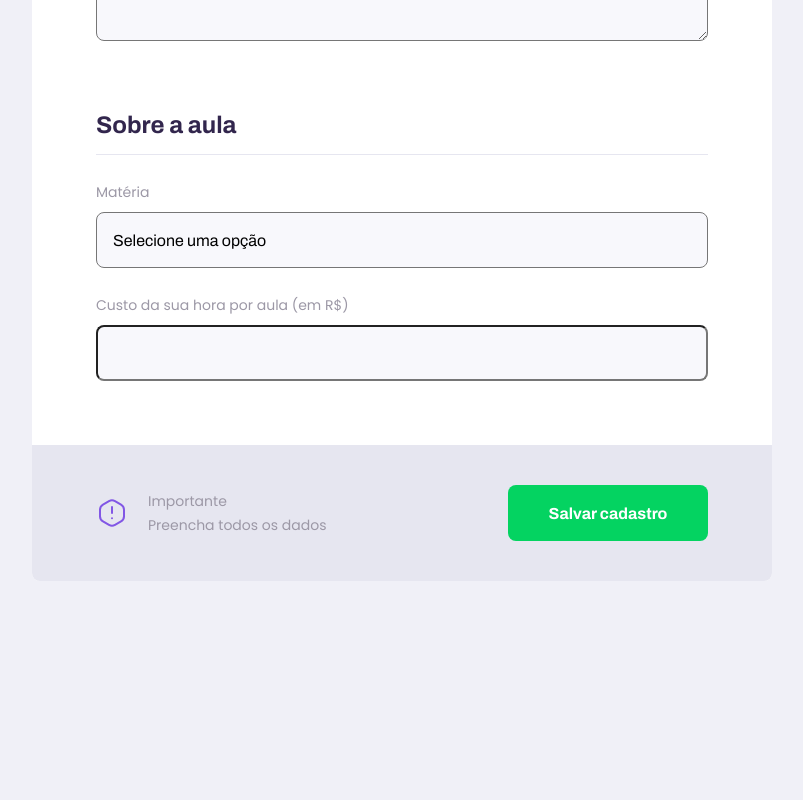
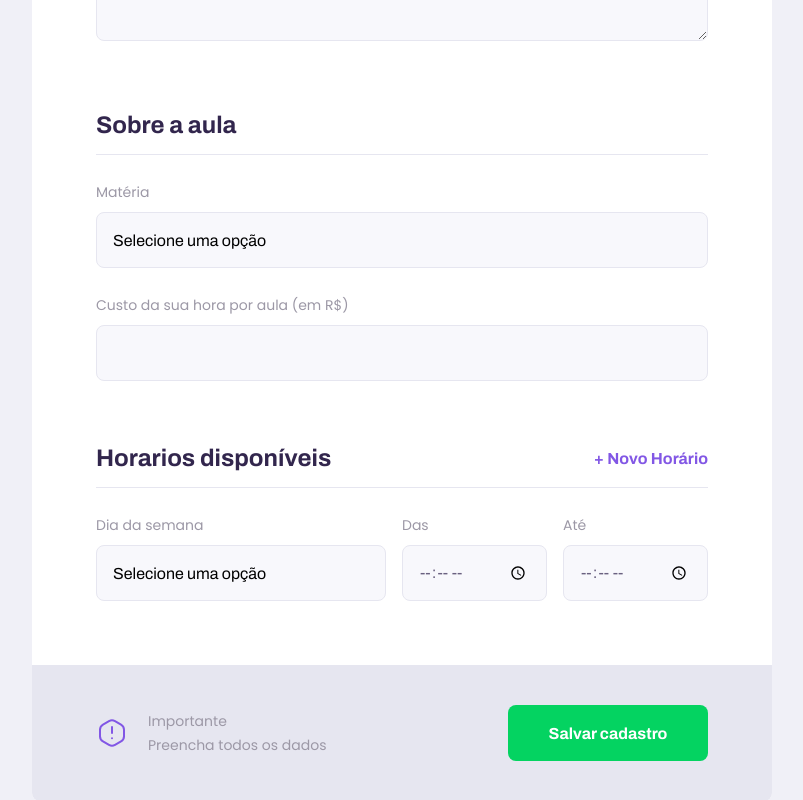
Before and after one commit to vncsmntr/NLW-Proffy, a React (Create React App) app: page /give-classes in a window 1280 px wide. Shown: the part 910-1710 px from the top of the page, without its empty margins (238-1041 px from the left). Before the commit the page ends 1491 px from the top, so only its background shows below. Built offline with nearby package versions, Linux system fonts and the light colour scheme.

Commit message:
fixed line 16 in styles.css of components

```diff
--- a/src/components/Input/styles.css
+++ b/src/components/Input/styles.css
@@ -13,7 +13,7 @@
   margin-top: 0.8rem;
   border-radius: 0.8rem;
   background: var(--color-input-background);
-  border: 1px solid var (--color-line-in-white);
+  border: 1px solid var(--color-line-in-white);
   outline: 0;
   padding: 0 1.6rem;
   font: 1.6rem Archivo;
--- a/src/components/Select/styles.css
+++ b/src/components/Select/styles.css
@@ -13,7 +13,7 @@
   margin-top: 0.8rem;
   border-radius: 0.8rem;
   background: var(--color-input-background);
-  border: 1px solid var (--color-line-in-white);
+  border: 1px solid var(--color-line-in-white);
   outline: 0;
   padding: 0 1.6rem;
   font: 1.6rem Archivo;
--- a/src/components/Textarea/styles.css
+++ b/src/components/Textarea/styles.css
@@ -14,7 +14,7 @@
   margin-top: 0.8rem;
   border-radius: 0.8rem;
   background: var(--color-input-background);
-  border: 1px solid var (--color-line-in-white);
+  border: 1px solid var(--color-line-in-white);
   outline: 0;
   resize: vertical;
   padding: 1.2rem 1.2rem;
--- a/src/pages/TeacherForm/index.tsx
+++ b/src/pages/TeacherForm/index.tsx
@@ -48,6 +48,29 @@ function TeacherForm() {
           <Input name="cost" label="Custo da sua hora por aula (em R$)" />
 
         </fieldset>
+        <fieldset>
+          <legend>
+            Horarios disponíveis
+            <button type="button">+ Novo Horário</button>
+          </legend>
+         <div className="schedule-item">
+          <Select
+          name="week_day"
+          label="Dia da semana"
+          options={[
+            { value: '0', label: 'Domingo' },
+            { value: '1', label: 'Segunda-Feira' },
+            { value: '2', label: 'Terça-Feira' },
+            { value: '3', label: 'Quarta-Feira' },
+            { value: '4', label: 'Quinta-Feira' },
+            { value: '5', label: 'Sexta-Feira' },
+            { value: '6', label: 'Sábado' },
+          ]}
+          />
+          <Input type="time" name="from" label="Das" />
+          <Input type="time" name="to" label="Até" />
+          </div>
+        </fieldset>
           <footer>
           <p>
             <img src={warningIcon} alt="Aviso importante"/>
--- a/src/pages/TeacherForm/styles.css
+++ b/src/pages/TeacherForm/styles.css
@@ -42,6 +42,19 @@
 #page-teacher-form main fieldset .input-block + .textarea-block,
 #page-teacher-form main fieldset .select-block + .input-block {
   margin-top: 2.4rem;
+}
+
+#page-teacher-form main fieldset legend button {
+  background: none;
+  border: 0;
+  color: var(--color-primary);
+  font: 700 1.6rem Archivo;
+  transition: color 0.2s;
+  cursor: pointer;
+}
+
+#page-teacher-form main fieldset legend button:hover {
+  color: var(--color-primary-dark);
 }
 
 #page-teacher-form main label {
@@ -99,6 +112,14 @@
   #page-teacher-form main fieldset {
     padding: 0 6.4rem;
   }
+  #page-teacher-form main .schedule-item {
+    display: grid;
+    grid-template-columns: 2fr 1fr 1fr;
+    column-gap: 1.6rem;
+  }
+  #page-teacher-form main .schedule-item .input-block {
+    margin-top: 0 !important;
+  }
   #page-teacher-form main footer {
     padding: 4.0rem 6.4rem;
     display: flex;
@@ -112,4 +133,5 @@
     width: 20rem;
     margin-top: 0;
   }
+
 }
```
Also changed, not shown: src/pages/TeacherList/index.tsx (line endings or trailing spaces).
